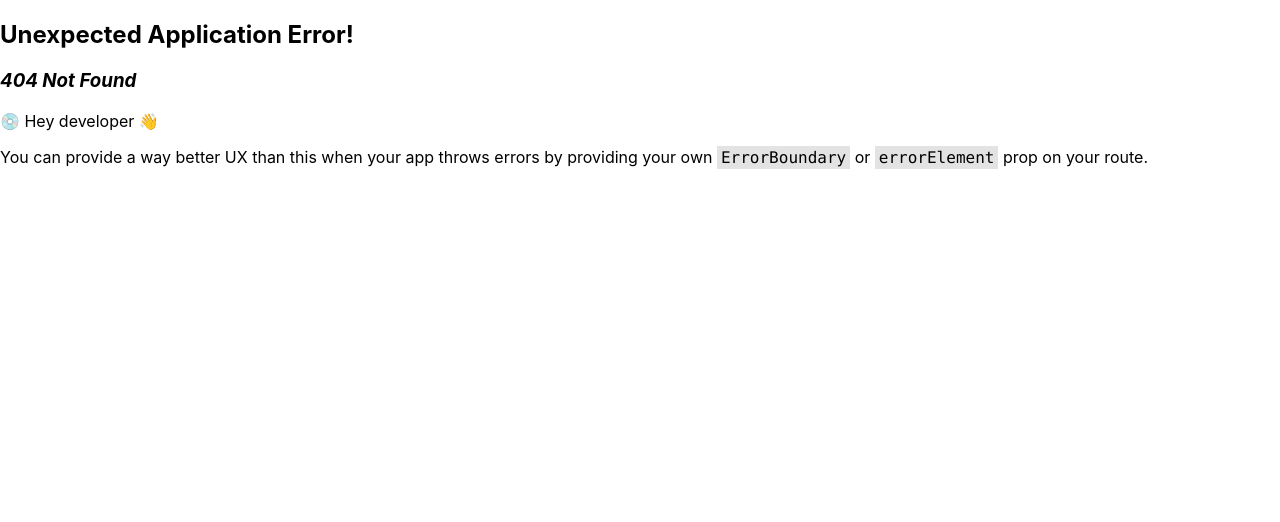
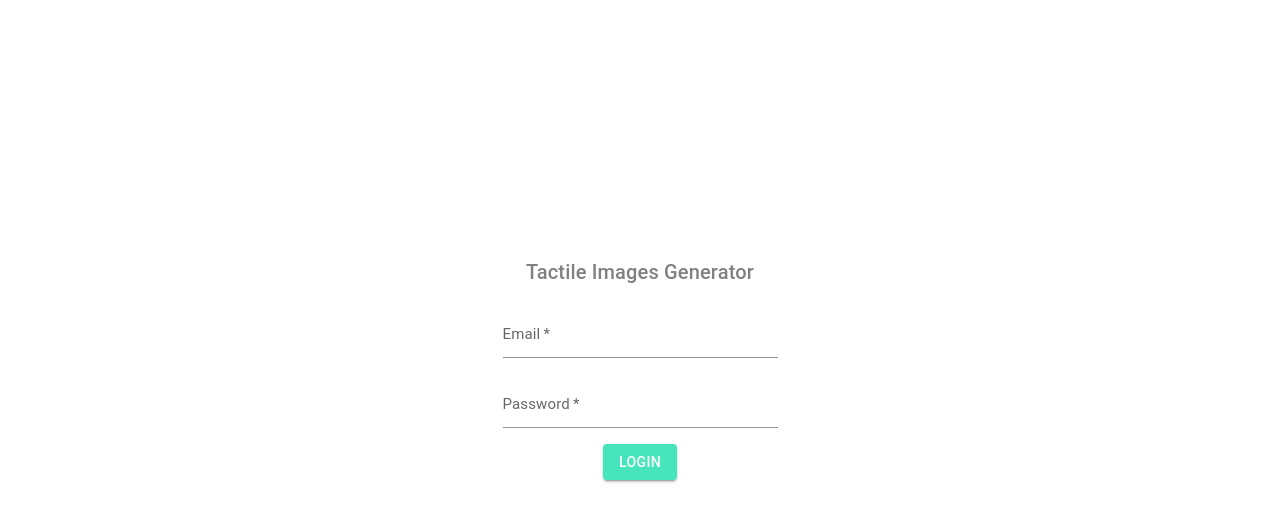
Before and after one commit to iuliadmtru/text2touch, a React (Create React App) app in the folder front/: page / in a window 1280 px wide. Before the commit this address had no page. Shown: the top 522 px of the page. Built offline with nearby package versions, Linux system fonts and the light colour scheme.

Commit message:
Add small change

```diff
--- a/front/src/components/LoginPage.tsx
+++ b/front/src/components/LoginPage.tsx
@@ -76,8 +76,12 @@ export const LoginPage = () => {
                   'Content-Type': 'application/json',
                   'Authorization': 'Basic ' + base64encodedData
                 },
-              }).then((res) => {res.json()})
-              .then((json) => console.log(json)).catch(error => setSuccessLogin(false));
+              }).then(res => res.json())
+              .then(json => {
+                localStorage.setItem("user", json[0].username);
+                localStorage.setItem("password", userPassword);
+                navigate("/dashboard");
+              }).catch(error => setSuccessLogin(false));
             }
           }}
         >
--- a/front/src/index.tsx
+++ b/front/src/index.tsx
@@ -11,6 +11,9 @@ const root = ReactDOM.createRoot(
 );
 const router = createBrowserRouter([
   {
+    path: "/",
+   element: <LoginPage />
+  }, {
     path: "/dashboard",
     element: <Dashboard />,
   },
```
